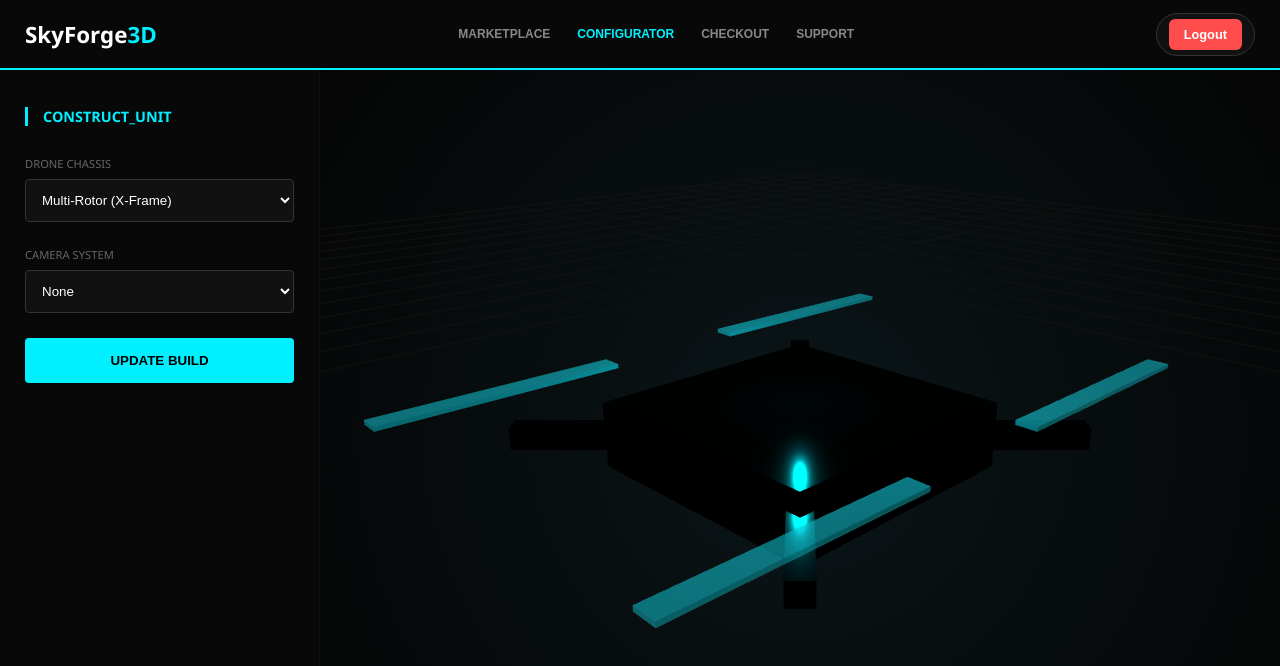
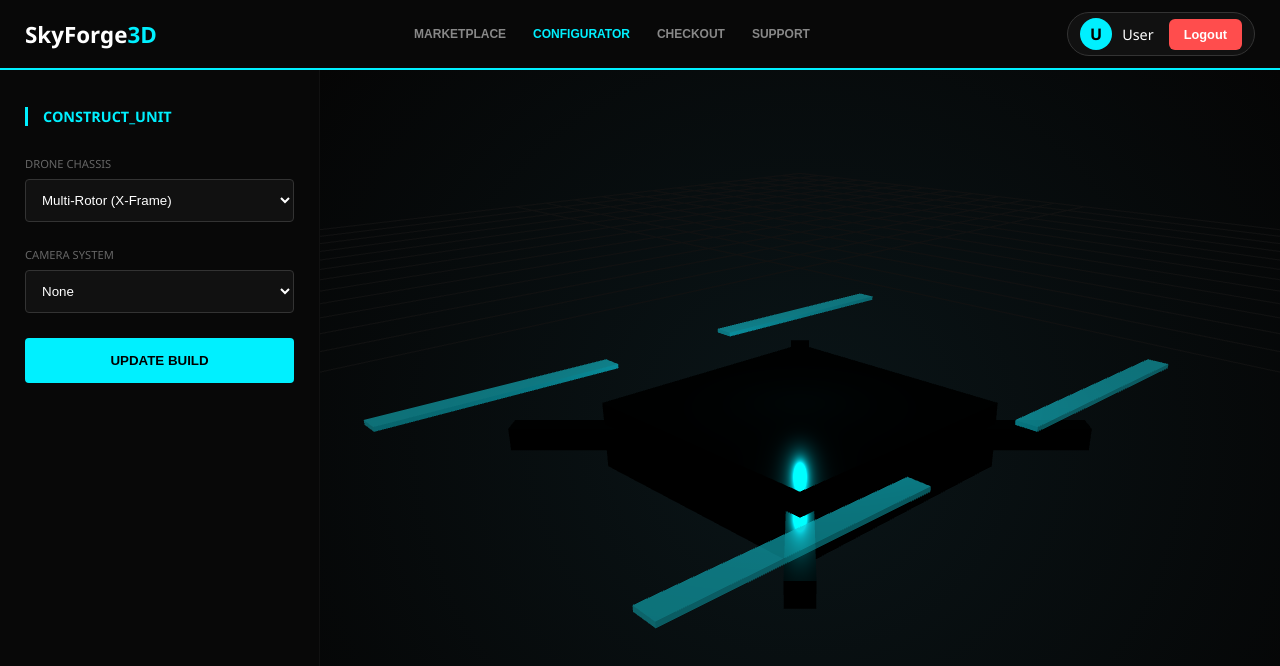
Before and after one commit to verdluger/skyforge-3d, a plain HTML site: page configurator.html in a window 1280 px wide. Drawn offline with nearby package versions, Linux system fonts and the light colour scheme; animation ran at ten frames a second.

```diff
--- a/configurator.html
+++ b/configurator.html
@@ -30,6 +30,8 @@
                 </nav>
                 <div class="header-right-actions">
                     <div class="user-profile-container">
+                        <div class="user-avatar" id="user-initial">U</div>
+                        <span class="username" id="display-username">User</span>
                         <button class="logout-header-btn" onclick="logout()">Logout</button>
                     </div>
                 </div>
```
